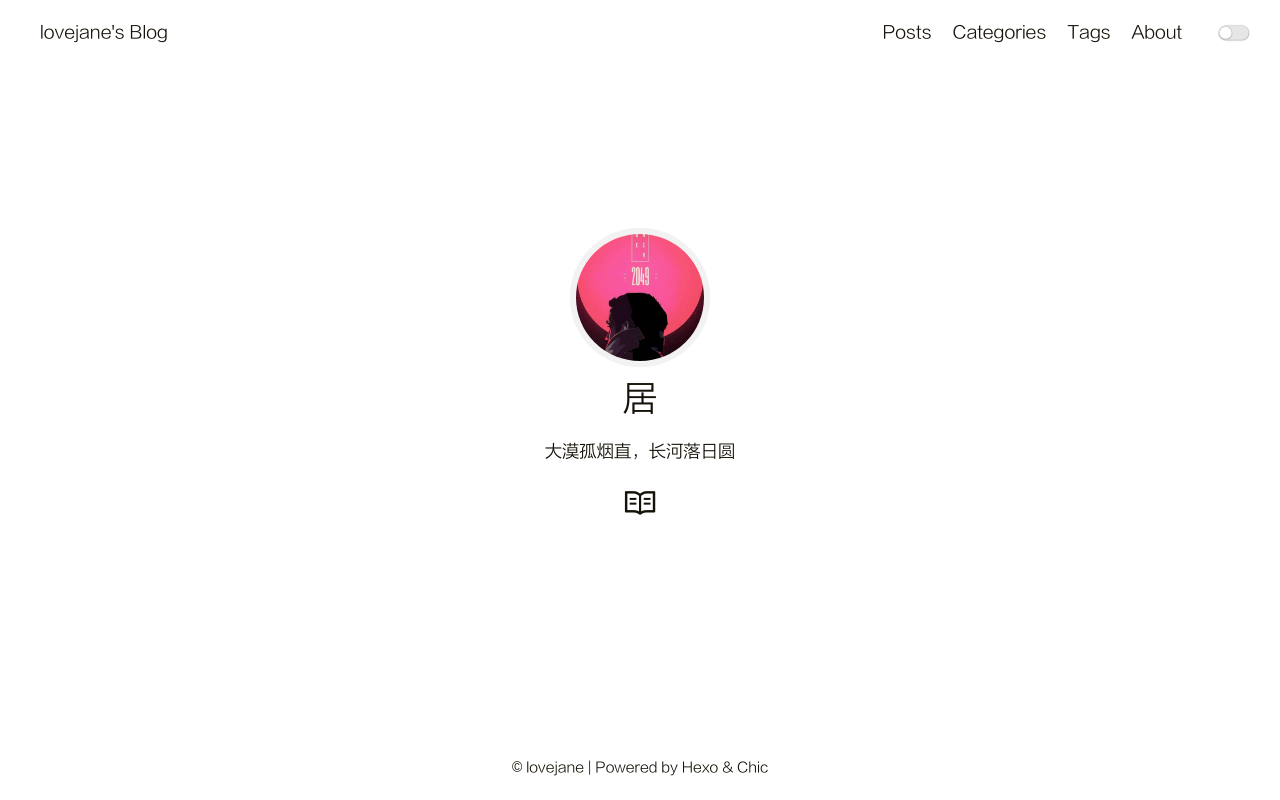
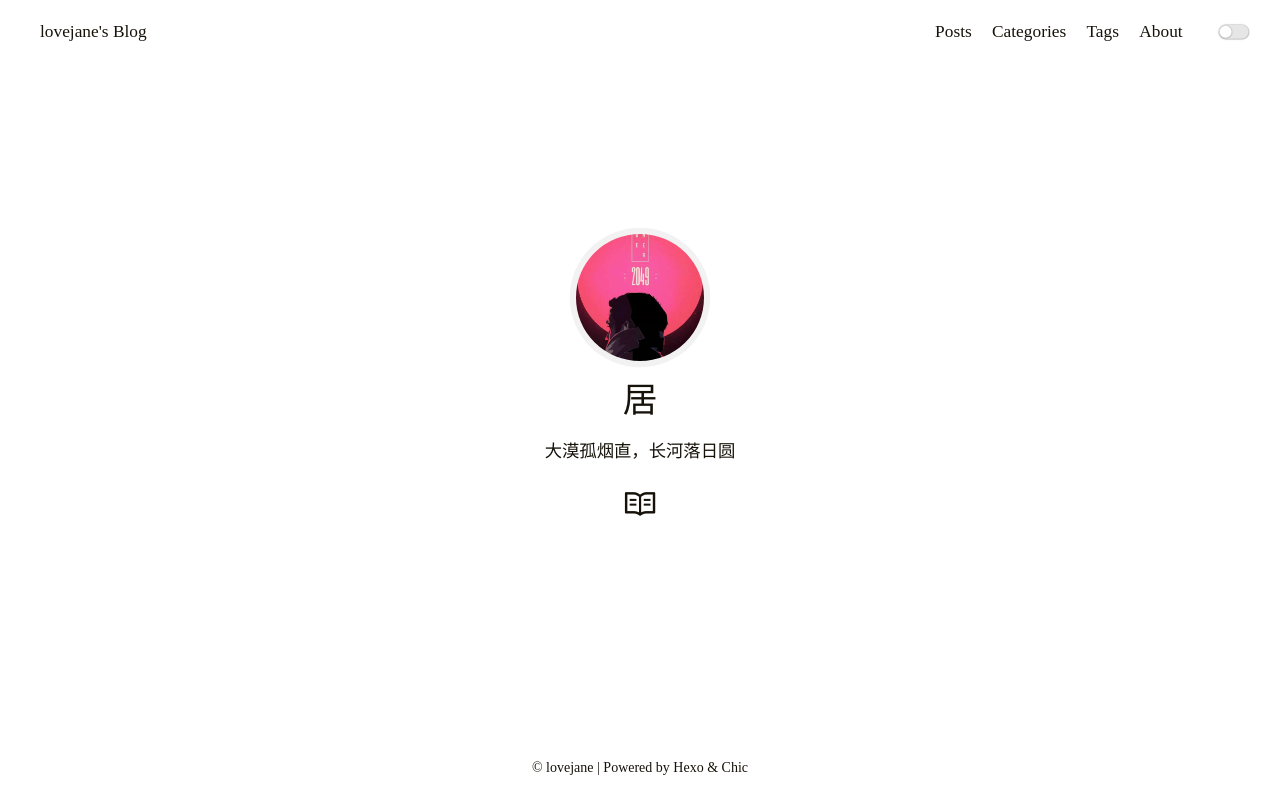
Before and after one commit to Lovejane-N/Lovejane-N.github.io, a plain HTML site: page index.html in a window 1280 px wide. Drawn offline with Linux system fonts and the light colour scheme.

Commit message:
Site updated: 2021-12-24 15:21:38

```diff
--- a/css/font.css
+++ b/css/font.css
@@ -1,5 +1,5 @@
 @font-face {
-  font-family: 'lanting';
+  font-family: 'KaiTi-1';
   src: url("../fonts/lanting/lanting.eot"); /* IE9 */
   src: url("../fonts/lanting/lanting.eot?#iefix") format('embedded-opentype'), /* IE6-IE8 */ url("../fonts/lanting/lanting.woff2") format('woff2'), url("../fonts/lanting/lanting.woff") format('woff'), url("../fonts/kaiti/KaiTi-1.ttf") format('truetype'); /* chrome, firefox, opera, Safari, Android, iOS 4.2+ */
   font-weight: 300;
--- a/css/style.css
+++ b/css/style.css
@@ -163,14 +163,14 @@ template {
   display: none;
 }
 @font-face {
-  font-family: 'lanting';
+  font-family: 'KaiTi-1';
   src: url("../fonts/lanting/lanting.eot"); /* IE9 */
   src: url("../fonts/lanting/lanting.eot?#iefix") format('embedded-opentype'), /* IE6-IE8 */ url("../fonts/lanting/lanting.woff2") format('woff2'), url("../fonts/lanting/lanting.woff") format('woff'), url("../fonts/kaiti/KaiTi-1.ttf") format('truetype'); /* chrome, firefox, opera, Safari, Android, iOS 4.2+ */
   font-weight: 300;
   font-display: swap;
 }
 html {
-  font-family: 'Microsoft Jhenghei', Lantinghei SC, 'lanting', PingFang SC, Seguo UI, Microsoft Yahei, Arial;
+  font-family: $font-family;
 }
 html::-webkit-scrollbar {
   width: 8px;
```
